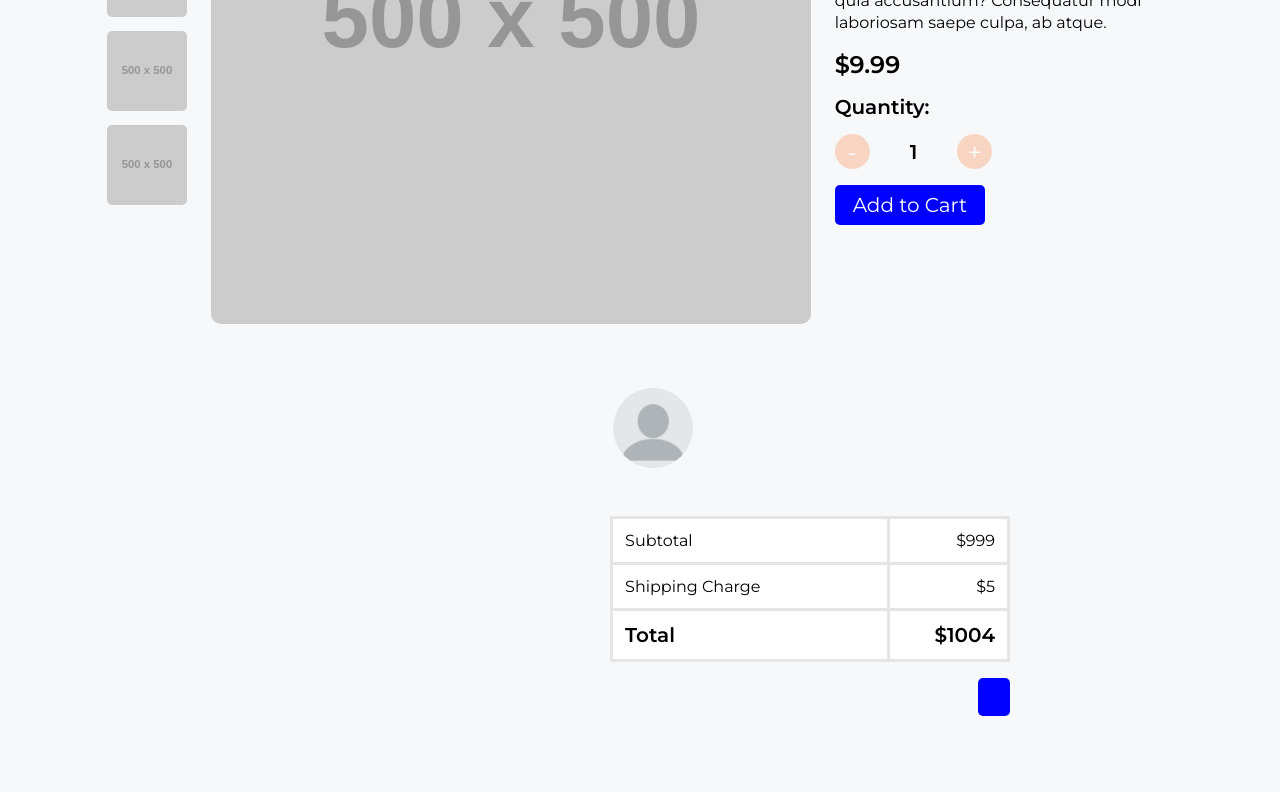
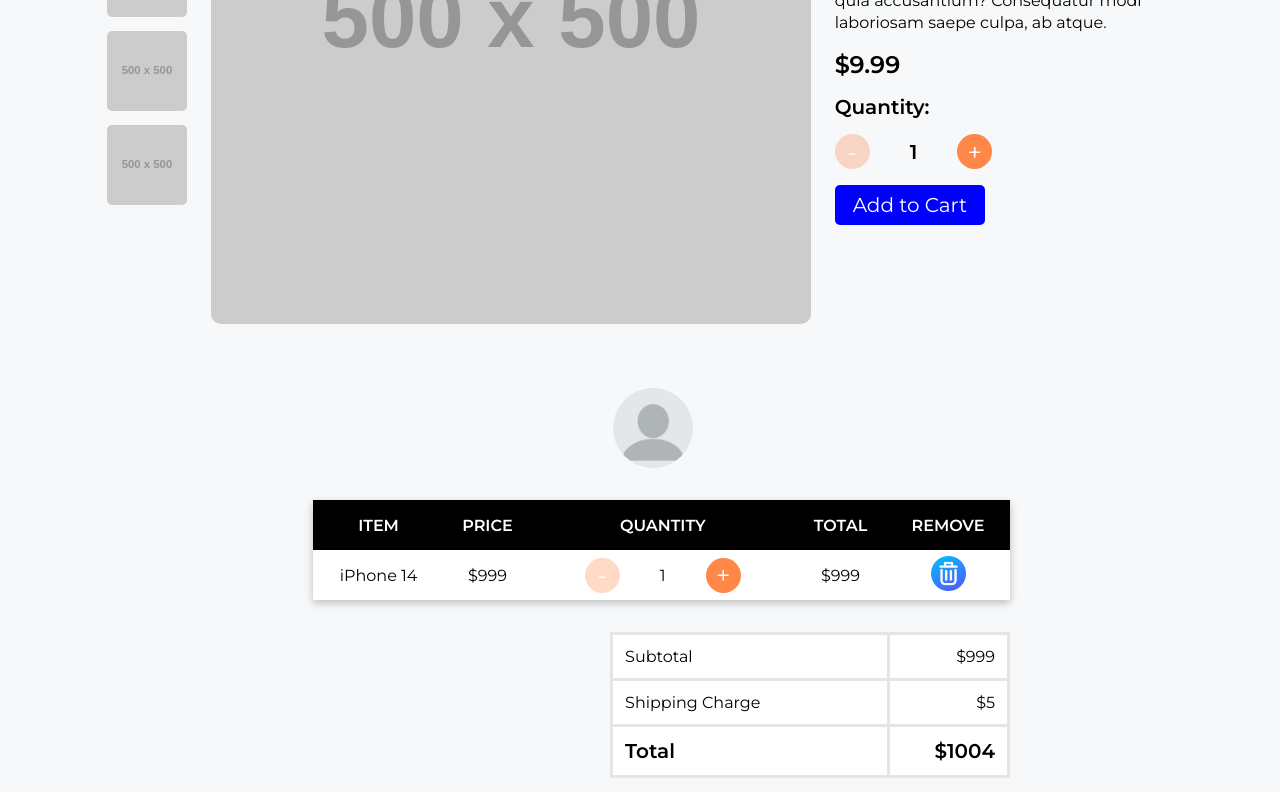
Before and after one commit to shubhamkohli19/React-E-Commerce-Application, a React (Vite) app in the folder E-Commerce-Application/: page / in a window 1280 px wide. Shown: the part 388-1180 px from the top of the page. Before the commit the page ends 1152 px from the top, so only its background shows below. Built offline with nearby package versions, Linux system fonts and the light colour scheme.

Commit message:
Created Cart Page

```diff
--- a/E-Commerce-Application/src/Components/Cart/CartPage.jsx
+++ b/E-Commerce-Application/src/Components/Cart/CartPage.jsx
@@ -1,6 +1,9 @@
 import React from "react";
 import user from "../../assets/user.webp";
 import "./cartPage.css";
+import Table from "../Common/Table";
+import QuantityInput from "../SingleProduct/QuantityInput";
+import remove from "../../assets/remove.png"
 
 const CartPage = () => {
   return (
@@ -12,7 +15,19 @@ const CartPage = () => {
           <p className="user_email"></p>
         </div>
       </div>
-
+      <Table headings={["Item", "Price", "Quantity", "Total", "Remove"]}>
+        <tbody>
+          <tr>
+            <td>iPhone 14</td>
+            <td>$999</td>
+            <td className="align_center table_quantity_input">
+              <QuantityInput />
+            </td>
+            <td>$999</td>
+            <td ><img src={remove} alt="" className="cart_remove_icon" /></td>
+          </tr>
+        </tbody>
+      </Table>
       <table className="cart_bill">
         <tbody>
           <tr>
--- a/E-Commerce-Application/src/Components/Cart/cartPage.css
+++ b/E-Commerce-Application/src/Components/Cart/cartPage.css
@@ -53,3 +53,14 @@
     margin: 16px 0;
     padding: 0 16px !important;
 }
+
+.table_quantity_input{
+    justify-content: center;
+    height: 50px;
+}
+
+.cart_remove_icon{
+    width: 35px;
+    height: 35px;
+    cursor: pointer;
+}
--- /dev/null
+++ b/E-Commerce-Application/src/Components/Common/Table.jsx
@@ -0,0 +1,17 @@
+import React from 'react'
+import "./table.css"
+
+const Table = ({headings, children}) => {
+  return (
+    <table className='common_table'>
+        <thead>
+            {headings.map((item, index) => (
+                <th key={index}>{item}</th>
+            ))}
+        </thead>
+        {children}
+    </table>
+  )
+}
+
+export default Table
--- /dev/null
+++ b/E-Commerce-Application/src/Components/Common/table.css
@@ -0,0 +1,23 @@
+.common_table{
+    width: 100%;
+    margin-bottom: 16px;
+    border-collapse: collapse;
+    background-color: white;
+    box-shadow: 0px 3px 8px rgba(0, 0, 0, 0.24);
+}
+
+.common_table thead th{
+    height: 50px;
+    background-color: black;
+    color: white;
+    text-transform: uppercase;
+}
+
+.common_table tbody tr{
+    height: 50px;
+    text-align: center;
+}
+
+.common_table tbody tr:nth-child(even){
+    background-color: #f5f5f5;
+}
--- /dev/null
+++ b/E-Commerce-Application/src/Components/SingleProduct/QuantityInput.jsx
@@ -0,0 +1,20 @@
+import React from "react";
+import "./quantityInput.css";
+
+const QuantityInput = () => {
+  return (
+    <>
+      <button className="quantity_input_button" disabled>
+        {" "}
+        -{" "}
+      </button>
+      <p className="quantity_input_count">1</p>
+      <button className="quantity_input_button">
+        {" "}
+        +{" "}
+      </button>
+    </>
+  );
+};
+
+export default QuantityInput;
--- a/E-Commerce-Application/src/Components/SingleProduct/SingleProductPage.jsx
+++ b/E-Commerce-Application/src/Components/SingleProduct/SingleProductPage.jsx
@@ -1,6 +1,7 @@
 import React, { useState } from "react";
 import "./singleProductPage.css";
 import product from "../../Product.js";
+import QuantityInput from "./QuantityInput.jsx";
 
 const SingleProductPage = () => {
     const [selectedImage, setSelectedImage] = useState(0);
@@ -25,9 +26,7 @@ const SingleProductPage = () => {
         <p className="single_product_price">${product.price.toFixed(2)}</p>
         <h2 className="quantity_title">Quantity:</h2>
         <div className="align_center quantity_input">
-            <button className="quantity_input_button" disabled> - </button>
-            <p className="quantity_input_count">1</p>
-            <button className="quantity_input_button" disabled> + </button>
+            <QuantityInput/>
         </div>
 
         <button className="search_button add_cart">Add to Cart</button>
```
Also changed, not shown: E-Commerce-Application/src/Components/SingleProduct/quantityInput.css (added), E-Commerce-Application/src/assets/remove.png (added).
